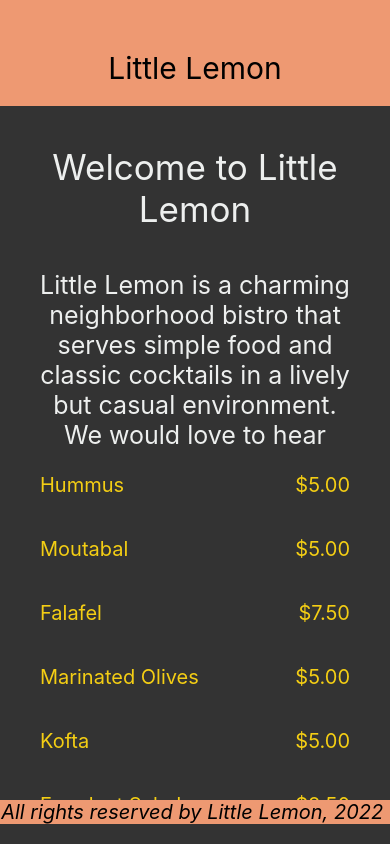
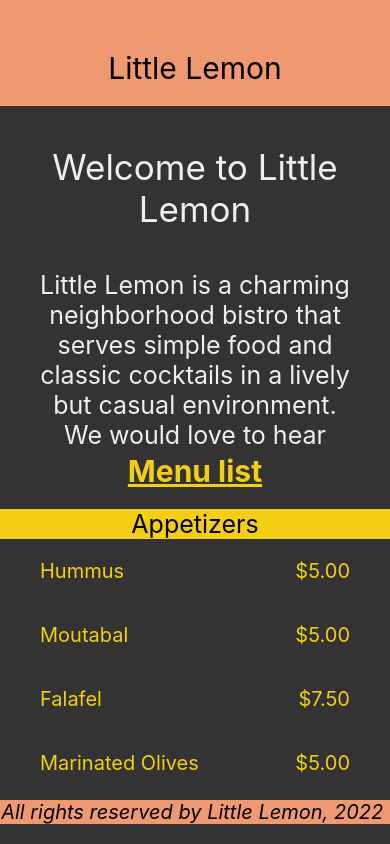
Before and after one commit to francescodelmonaco/little-lemon, a React Native app: screen / in a window 390 px wide. Built offline with nearby package versions, Linux system fonts and the light colour scheme.

Commit message:
add: section list and remove flat list

```diff
--- a/components/MenuItems.js
+++ b/components/MenuItems.js
@@ -1,27 +1,47 @@
-import { FlatList, StyleSheet, Text, View } from "react-native";
+import { SectionList, StyleSheet, Text, View } from "react-native";
 
 const menuItemsToDisplay = [
-    { name: 'Hummus', price: '$5.00', id: '1A' },
-    { name: 'Moutabal', price: '$5.00', id: '2B' },
-    { name: 'Falafel', price: '$7.50', id: '3C' },
-    { name: 'Marinated Olives', price: '$5.00', id: '4D' },
-    { name: 'Kofta', price: '$5.00', id: '5E' },
-    { name: 'Eggplant Salad', price: '$8.50', id: '6F' },
-    { name: 'Lentil Burger', price: '$10.00', id: '7G' },
-    { name: 'Smoked Salmon', price: '$14.00', id: '8H' },
-    { name: 'Kofta Burger', price: '$11.00', id: '9I' },
-    { name: 'Turkish Kebab', price: '$15.50', id: '10J' },
-    { name: 'Fries', price: '$3.00', id: '11K' },
-    { name: 'Buttered Rice', price: '$3.00', id: '12L' },
-    { name: 'Bread Sticks', price: '$3.00', id: '13M' },
-    { name: 'Pita Pocket', price: '$3.00', id: '14N' },
-    { name: 'Lentil Soup', price: '$3.75', id: '15O' },
-    { name: 'Greek Salad', price: '$6.00', id: '16Q' },
-    { name: 'Rice Pilaf', price: '$4.00', id: '17R' },
-    { name: 'Baklava', price: '$3.00', id: '18S' },
-    { name: 'Tartufo', price: '$3.00', id: '19T' },
-    { name: 'Tiramisu', price: '$5.00', id: '20U' },
-    { name: 'Panna Cotta', price: '$5.00', id: '21V' },
+    {
+        title: 'Appetizers',
+        data: [
+            { name: 'Hummus', price: '$5.00' },
+            { name: 'Moutabal', price: '$5.00' },
+            { name: 'Falafel', price: '$7.50' },
+            { name: 'Marinated Olives', price: '$5.00' },
+            { name: 'Kofta', price: '$5.00' },
+            { name: 'Eggplant Salad', price: '$8.50' },
+        ],
+    },
+    {
+        title: 'Main Dishes',
+        data: [
+            { name: 'Lentil Burger', price: '$10.00' },
+            { name: 'Smoked Salmon', price: '$14.00' },
+            { name: 'Kofta Burger', price: '$11.00' },
+            { name: 'Turkish Kebab', price: '$15.50' },
+        ],
+    },
+    {
+        title: 'Sides',
+        data: [
+            { name: 'Fries', price: '$3.00', id: '11K' },
+            { name: 'Buttered Rice', price: '$3.00' },
+            { name: 'Bread Sticks', price: '$3.00' },
+            { name: 'Pita Pocket', price: '$3.00' },
+            { name: 'Lentil Soup', price: '$3.75' },
+            { name: 'Greek Salad', price: '$6.00' },
+            { name: 'Rice Pilaf', price: '$4.00' },
+        ],
+    },
+    {
+        title: 'Desserts',
+        data: [
+            { name: 'Baklava', price: '$3.00' },
+            { name: 'Tartufo', price: '$3.00' },
+            { name: 'Tiramisu', price: '$5.00' },
+            { name: 'Panna Cotta', price: '$5.00' },
+        ],
+    },
 ];
 
 const Item = ({ name, price }) => {
@@ -31,17 +51,27 @@
             <Text style={menuStyles.text}>{price}</Text>
         </View>
     )
-}
+};
+
+const Header = () => <Text style={menuStyles.title}>Menu list</Text>
 
 export default function MenuItems() {
     const renderItem = ({ item }) => <Item name={item.name} price={item.price} />
 
+    const renderSectionHeader = ({ section: { title } }) => (
+        <View>
+            <Text style={menuStyles.sectionTitle}>{title}</Text>
+        </View>
+    )
+
     return (
         <View style={menuStyles.container}>
-            <FlatList
-                data={menuItemsToDisplay}
+            <SectionList
+                sections={menuItemsToDisplay}
                 renderItem={renderItem}
-                keyExtractor={renderItem => renderItem.id}
+                keyExtractor={(item, index) => item + index}
+                ListHeaderComponent={Header}
+                renderSectionHeader={renderSectionHeader}
             />
         </View>
     )
@@ -61,5 +91,18 @@
     text: {
         color: "#F4CE14",
         fontSize: 20
+    },
+    title: {
+        color: "#F4CE14",
+        textAlign: "center",
+        fontSize: 30,
+        fontWeight: "bold",
+        textDecorationLine: "underline",
+        paddingBottom: 20
+    },
+    sectionTitle: {
+        backgroundColor: "#F4CE14",
+        textAlign: "center",
+        fontSize: 25
     }
 });
```
